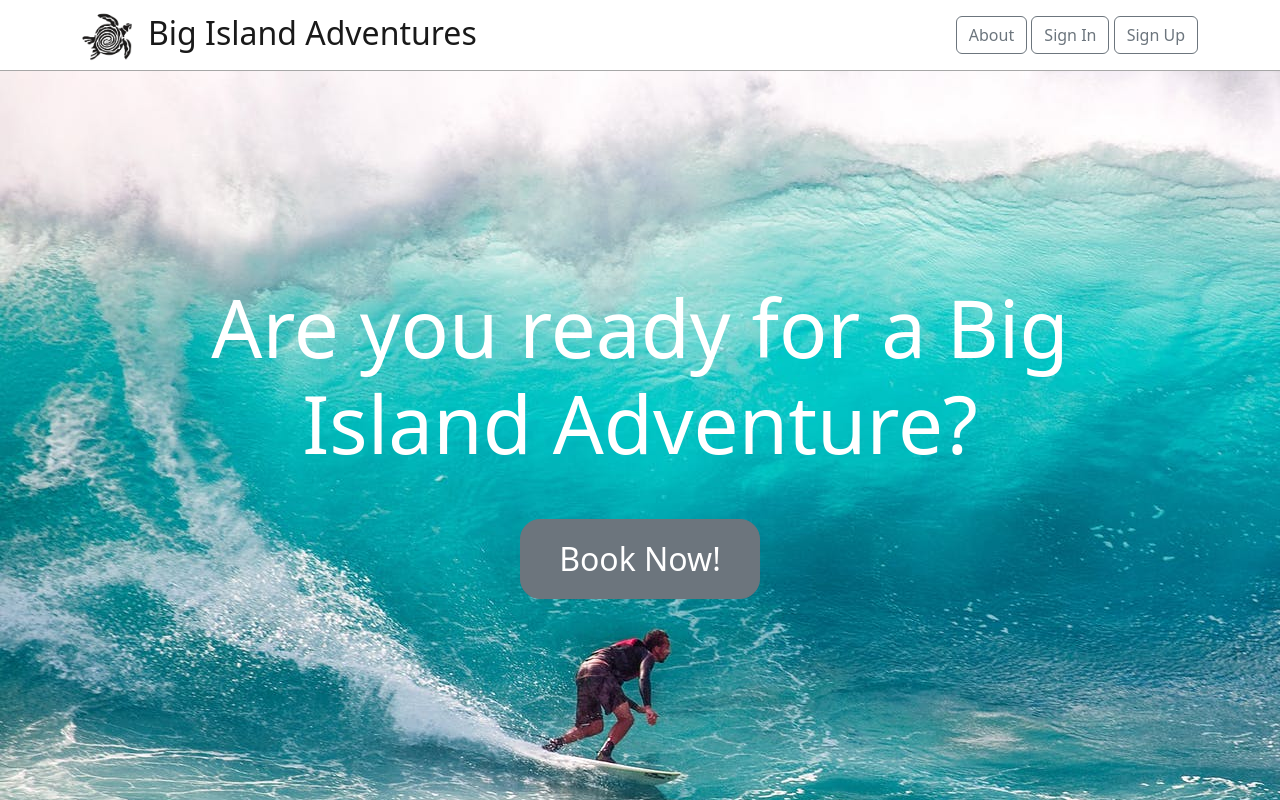
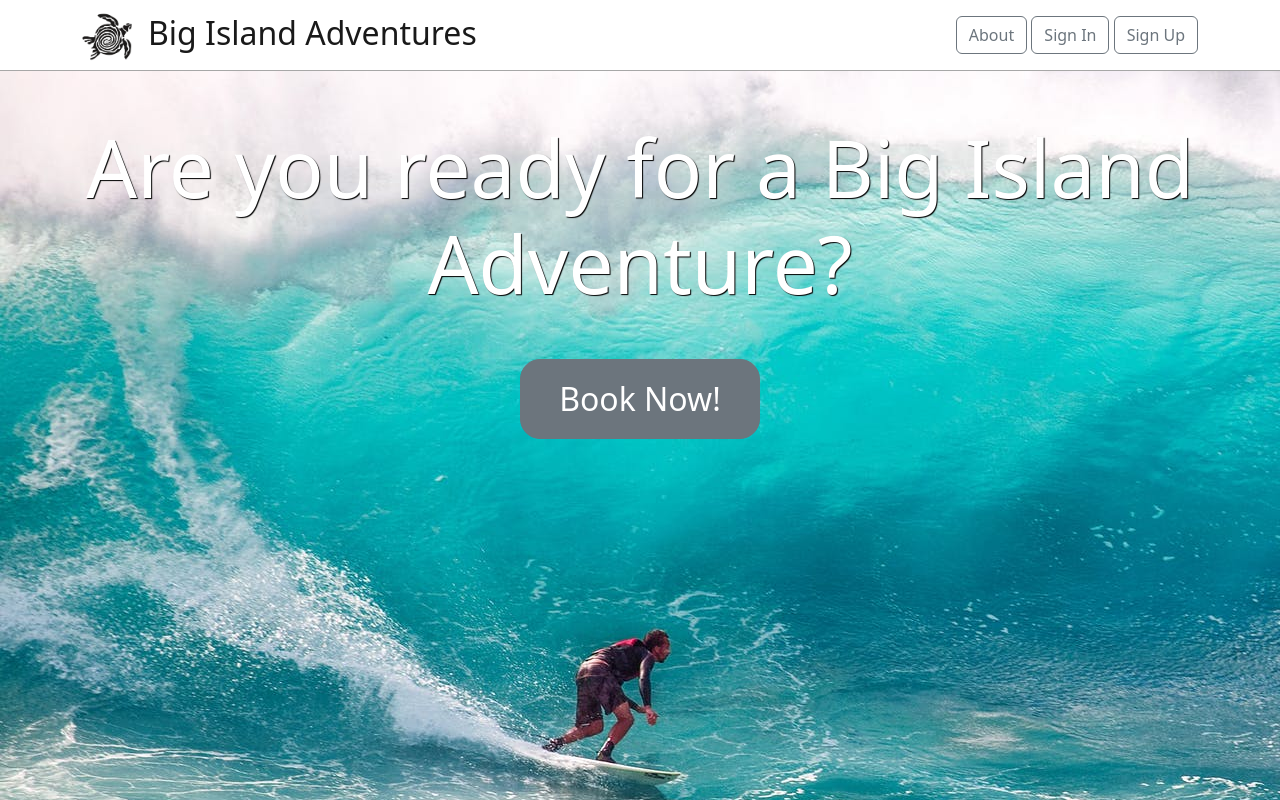
Before and after one commit to wich229/big_island_adventures_front_end, a React (Create React App) app: page / in a window 1280 px wide. Shown: the top 800 px of the page. Built offline with nearby package versions, Linux system fonts and the light colour scheme; no server answers.

Commit message:
changed style

```diff
--- a/src/pages/Home.css
+++ b/src/pages/Home.css
@@ -21,8 +21,9 @@
 
 .home-title {
     font-size: 80px;
-    color: white;
+    color: rgb(255, 255, 255);
     text-align: center;
     margin-top: 10rem;
-    padding: 10rem 10rem 0 10rem;
+    text-shadow: 1px 1px 1px rgba(1, 0, 0, 1);
+
 }
```
